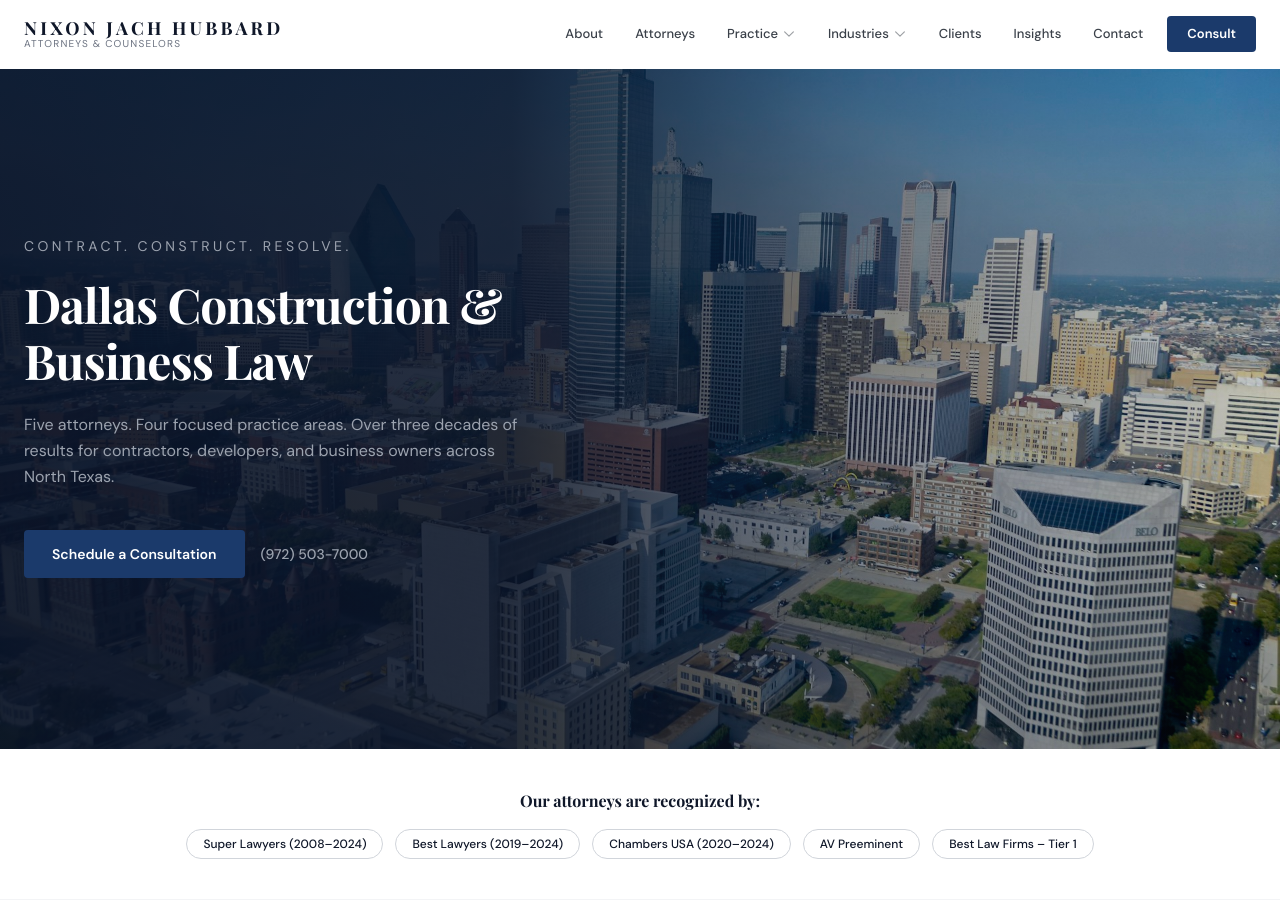
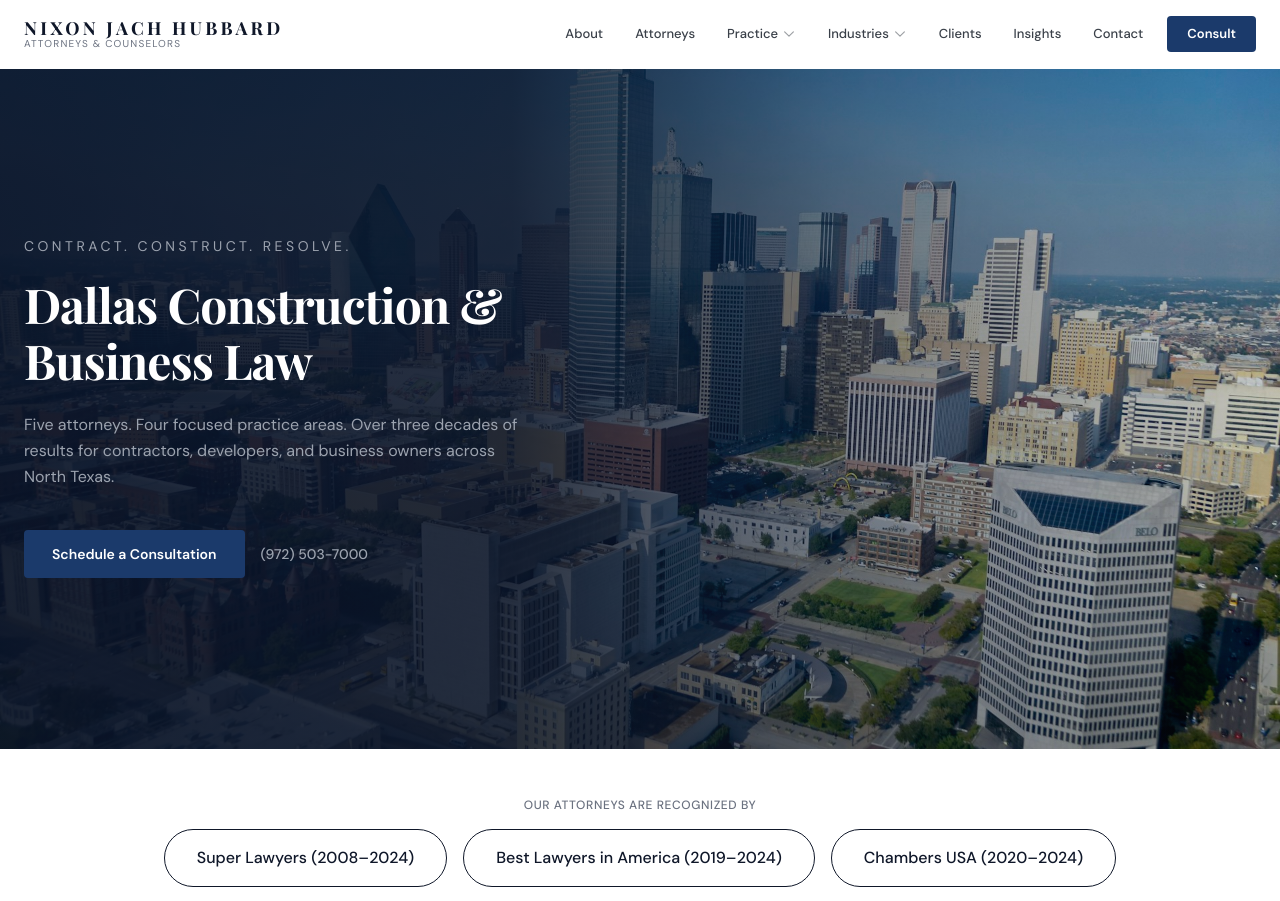
Before and after one commit to owennixar/njh-law, a Next.js app: page / in a window 1280 px wide. Shown: the top 901 px of the page. Built offline with nearby package versions, Linux system fonts and the light colour scheme; a web font is replaced by a local one.

Commit message:
Restore hero content, enlarge badge section

```diff
--- a/src/app/page.tsx
+++ b/src/app/page.tsx
@@ -156,7 +156,7 @@ export default function HomePage() {
           }}
         />
 
-        <div className="relative mx-auto w-full max-w-7xl px-6 py-20 sm:py-28 lg:py-36">
+        <div className="relative z-10 mx-auto w-full max-w-7xl px-6 py-20 sm:py-28 lg:py-36">
           <div className="max-w-2xl lg:max-w-[50%]">
             <FadeIn>
               <p className="tagline text-xs text-charcoal-300 sm:text-sm">
@@ -198,31 +198,29 @@ export default function HomePage() {
       {/* ============================================================ */}
       {/* RECOGNITION — clean text pills                               */}
       {/* ============================================================ */}
-      <section className="border-b border-charcoal-100 bg-white py-8 lg:py-10">
+      <section className="border-b border-charcoal-100 bg-white py-10 lg:py-12">
         <div className="mx-auto max-w-7xl px-6">
-          <div className="flex flex-col items-center gap-4">
-            <p className="font-heading text-sm font-bold text-navy-900 lg:text-base">
-              Our attorneys are recognized&nbsp;by:
+          <p className="mb-4 text-center text-xs font-medium tracking-wider text-charcoal-400 uppercase">
+            Our attorneys are recognized by
           </p>
           <div
-              className="flex flex-wrap items-center justify-center gap-3"
+            className="flex flex-wrap items-center justify-center gap-4"
             aria-label="Attorney recognition and awards"
           >
             {[
               "Super Lawyers (2008–2024)",
-                "Best Lawyers (2019–2024)",
+              "Best Lawyers in America (2019–2024)",
               "Chambers USA (2020–2024)",
-                "AV Preeminent",
-                "Best Law Firms – Tier 1",
+              "Martindale-Hubbell AV Preeminent",
+              "Best Law Firms – Tier 1 Dallas",
             ].map((award) => (
               <span
                 key={award}
-                  className="inline-block whitespace-nowrap rounded-full border border-charcoal-200 px-4 py-1.5 text-xs font-medium text-navy-900"
+                className="inline-block whitespace-nowrap rounded-full border border-navy-900 px-8 py-4 text-base font-medium text-navy-900"
               >
                 {award}
               </span>
             ))}
-            </div>
           </div>
         </div>
       </section>
```
Lines whose indentation alone changed are shown as unchanged.
